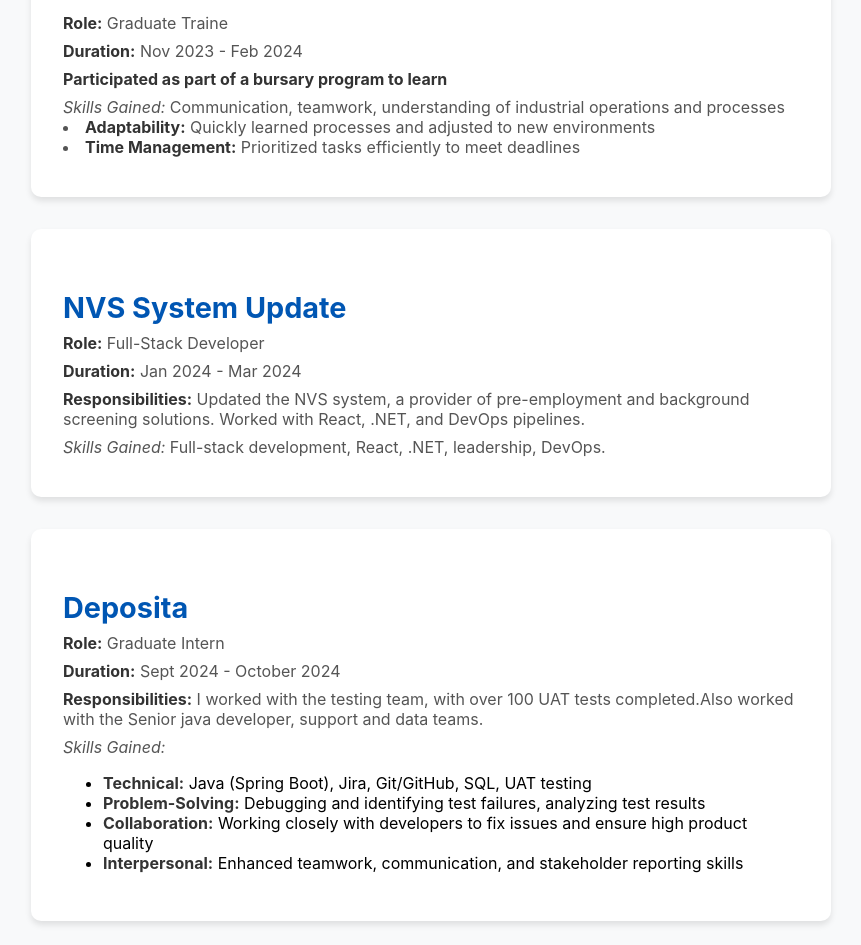
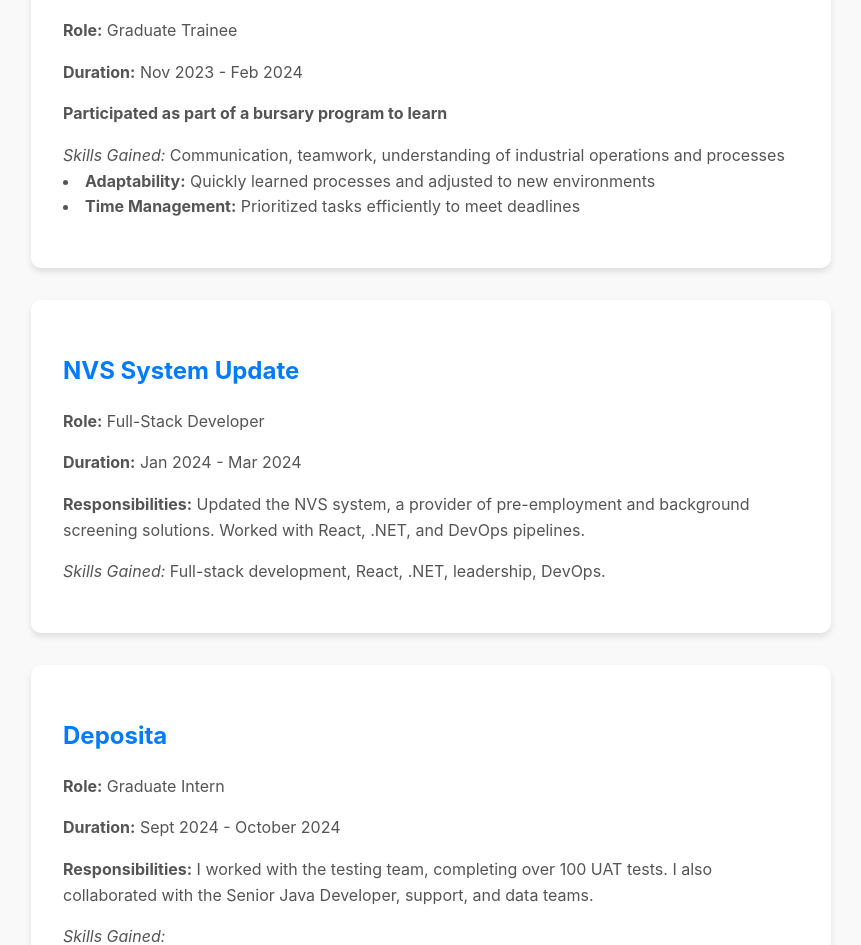
Before and after one commit to ShiluveloMakhubel/my-portfolio, a React (Create React App) app: page / in a window 1280 px wide. Shown: the part 1389-2334 px from the top of the page, without its empty margins (209-1070 px from the left). Built offline with nearby package versions, Linux system fonts and the light colour scheme.

Commit message:
Experience updated
updated the experience section by adding scrolling effect

```diff
--- a/src/Components/Experience.css
+++ b/src/Components/Experience.css
@@ -1,19 +1,18 @@
 .experience-section {
     padding: 4rem 0;
-    background-color: #f8f9fa;
+    background-color: #f9f9f9;
+    text-align: center;
   }
 
   .container {
-    max-width: 800px;
+    max-width: 900px;
     margin: 0 auto;
-    padding: 0 2rem;
   }
 
   h2 {
     font-size: 2.5rem;
+    color: #333;
     margin-bottom: 2rem;
-    text-align: center;
-    color: #333;
   }
 
   .experience-list {
@@ -27,20 +26,23 @@
     padding: 2rem;
     border-radius: 10px;
     box-shadow: 0 4px 6px rgba(0, 0, 0, 0.1);
+    text-align: left;
+    transform-origin: top;
   }
 
   .experience-item h3 {
-    font-size: 1.8rem;
-    color: #0056b3;
-    margin-bottom: 0.5rem;
+    font-size: 1.5rem;
+    color: #007bff;
   }
 
-  .experience-item p {
-    margin: 0.5rem 0;
+  .experience-item p,
+  .experience-item ul {
     color: #555;
-    font-size: 1rem;
+    line-height: 1.6;
+    margin-bottom: 1rem;
   }
 
-  .experience-item strong {
-    color: #333;
+  .experience-item ul {
+    list-style: disc;
+    padding-left: 1.5rem;
   }
--- a/src/Components/Experience.js
+++ b/src/Components/Experience.js
@@ -1,24 +1,49 @@
 import React from 'react';
-import './Experience.css'; // Create a CSS file for styling
+import { motion } from 'framer-motion';
+import './Experience.css';
 
 const Experience = () => {
   return (
-    <section id="experience" className="experience-section">
+    <motion.section
+      id="experience"
+      className="experience-section"
+      initial={{ opacity: 0, y: 50 }}
+      whileInView={{ opacity: 1, y: 0 }}
+      viewport={{ once: false, amount: 0.2 }}
+      transition={{ duration: 0.8, ease: 'easeInOut' }}
+    >
       <div className="container">
         <h2>Experience</h2>
         <div className="experience-list">
-        <div className="experience-item">
+          {/* Enaex */}
+          <motion.div
+            className="experience-item"
+            initial={{ opacity: 0, x: -50 }}
+            whileInView={{ opacity: 1, x: 0 }}
+            viewport={{ once: false, amount: 0.2 }}
+            transition={{ duration: 0.6, ease: 'easeInOut' }}
+          >
             <h3>Enaex</h3>
-            <p><strong>Role:</strong> Graduate Traine</p>
+            <p><strong>Role:</strong> Graduate Trainee</p>
             <p><strong>Duration:</strong> Nov 2023 - Feb 2024</p>
             <p>
               <strong>Participated as part of a bursary program to learn</strong>
             </p>
-            <p><em>Skills Gained:</em> Communication, teamwork, understanding of industrial operations and processes
-            <li><strong>Adaptability:</strong> Quickly learned processes and adjusted to new environments</li>
-              <li><strong>Time Management:</strong> Prioritized tasks efficiently to meet deadlines</li></p>
-          </div>
-          <div className="experience-item">
+            <p>
+              <em>Skills Gained:</em> Communication, teamwork, understanding of industrial operations and processes
+              <li><strong>Adaptability:</strong> Quickly learned processes and adjusted to new environments</li>
+              <li><strong>Time Management:</strong> Prioritized tasks efficiently to meet deadlines</li>
+            </p>
+          </motion.div>
+
+          {/* NVS System Update */}
+          <motion.div
+            className="experience-item"
+            initial={{ opacity: 0, x: 50 }}
+            whileInView={{ opacity: 1, x: 0 }}
+            viewport={{ once: false, amount: 0.2 }}
+            transition={{ duration: 0.6, ease: 'easeInOut', delay: 0.2 }}
+          >
             <h3>NVS System Update</h3>
             <p><strong>Role:</strong> Full-Stack Developer</p>
             <p><strong>Duration:</strong> Jan 2024 - Mar 2024</p>
@@ -26,15 +51,21 @@
               <strong>Responsibilities:</strong> Updated the NVS system, a provider of pre-employment and background screening solutions. Worked with React, .NET, and DevOps pipelines.
             </p>
             <p><em>Skills Gained:</em> Full-stack development, React, .NET, leadership, DevOps.</p>
-          </div>
+          </motion.div>
 
-          <div className="experience-item">
+          {/* Deposita */}
+          <motion.div
+            className="experience-item"
+            initial={{ opacity: 0, x: -50 }}
+            whileInView={{ opacity: 1, x: 0 }}
+            viewport={{ once: false, amount: 0.2 }}
+            transition={{ duration: 0.6, ease: 'easeInOut', delay: 0.4 }}
+          >
             <h3>Deposita</h3>
             <p><strong>Role:</strong> Graduate Intern</p>
             <p><strong>Duration:</strong> Sept 2024 - October 2024</p>
             <p>
-              <strong>Responsibilities:</strong> I worked with the testing team, with over 100 UAT tests completed.Also worked with the Senior java developer, support and data teams.
-
+              <strong>Responsibilities:</strong> I worked with the testing team, completing over 100 UAT tests. I also collaborated with the Senior Java Developer, support, and data teams.
             </p>
             <p><em>Skills Gained:</em></p>
             <ul>
@@ -42,13 +73,11 @@
               <li><strong>Problem-Solving:</strong> Debugging and identifying test failures, analyzing test results</li>
               <li><strong>Collaboration:</strong> Working closely with developers to fix issues and ensure high product quality</li>
               <li><strong>Interpersonal:</strong> Enhanced teamwork, communication, and stakeholder reporting skills</li>
-              </ul>
-              </div>
-
-
+            </ul>
+          </motion.div>
         </div>
       </div>
-    </section>
+    </motion.section>
   );
 };
 
```
